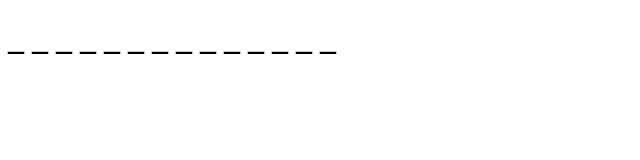
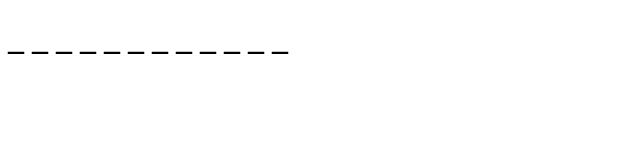
Before and after one commit to Ieapplekamp/Word-Press-Game, a plain HTML site: page index.html in a window 1280 px wide. Shown: the full height of the page, 0-640 px from the left. Drawn offline with Linux system fonts and the light colour scheme.

Commit message:
added a condition to gameStart

```diff
--- a/index.html
+++ b/index.html
@@ -84,7 +84,13 @@ function gameStart () {
 
     for (var i = 0; i < numberOfBlanks; i++) {
     //phraseLetters[i] = "_";
-    phraseLetters.push('_');
+    //if statement " "
+    if (correctGuesses[i] === " ") {
+        phraseLetters.push(" ");
+    }
+    else {
+         phraseLetters.push('_');
+    }
     //numberOfBlanks = phraseLetters;
 
     document.getElementById('phraseToGuess').innerHTML =
```
